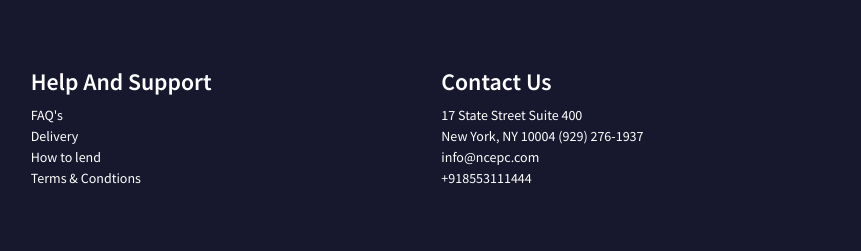
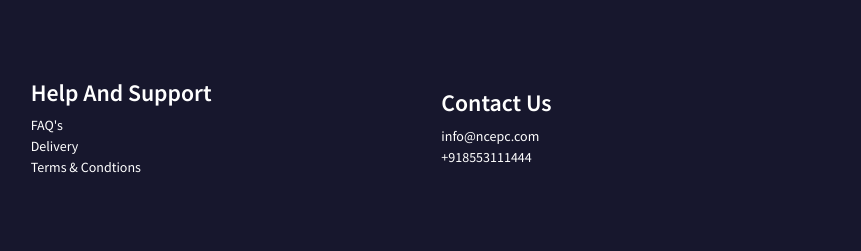
Before and after one commit to SIRAAJ-UI/ncepc-website, a plain HTML site: page index.html in a window 1280 px wide. Shown: the part 4119-4370 px from the top of the page, 419-1280 px from the left. Drawn offline with nearby package versions, Linux system fonts and the light colour scheme.

Commit message:
ADDRESS CHANGE.

```diff
--- a/footer.html
+++ b/footer.html
@@ -13,15 +13,12 @@
             <ul>
                 <li>FAQ's</li>
                 <li>Delivery</li>
-                <li>How to lend</li>
                 <li>Terms & Condtions </li>
             </ul>
         </div>
         <div class="col-xs-12 col-sm-12 col-md-4 col-lg-4 col-xl-4 ">
             <div class="h5">Contact Us</div>
             <ul>
-                <li>17 State Street Suite 400</li>
-                <li>New York, NY 10004 (929) 276-1937</li>
                 <li>info@ncepc.com</li>
                 <li>+918553111444 </li>
             </ul>
```
